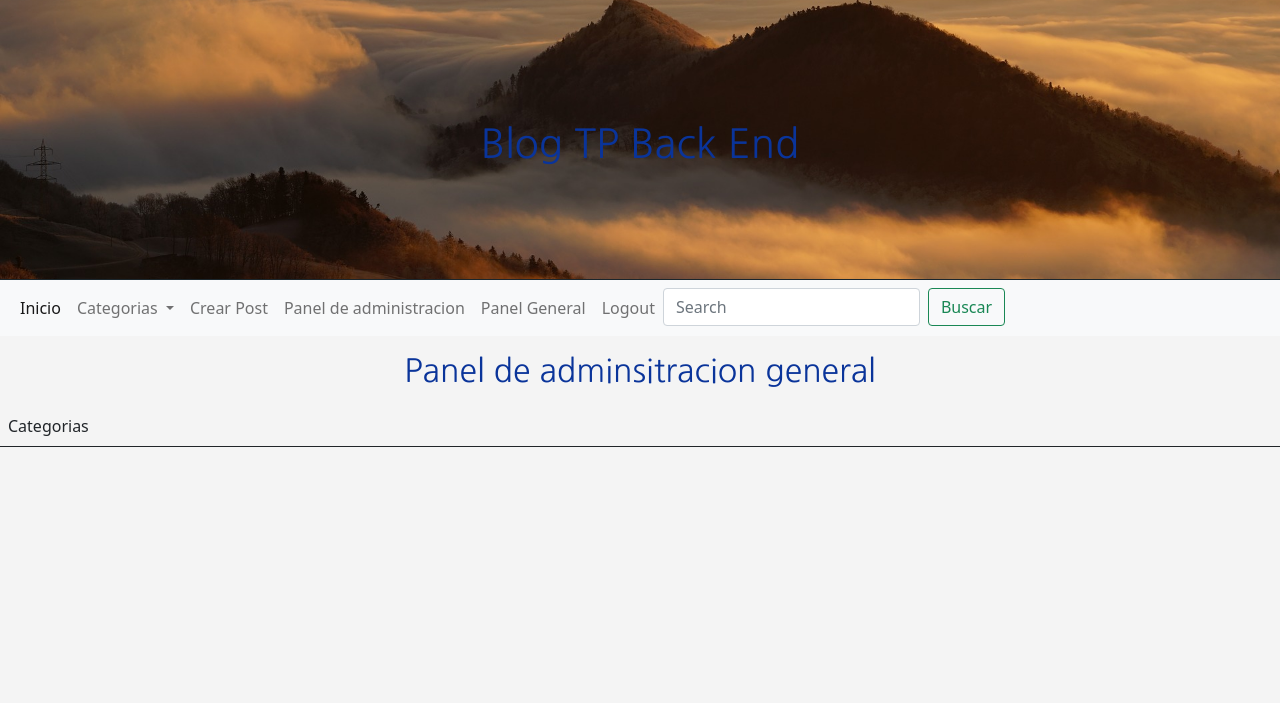
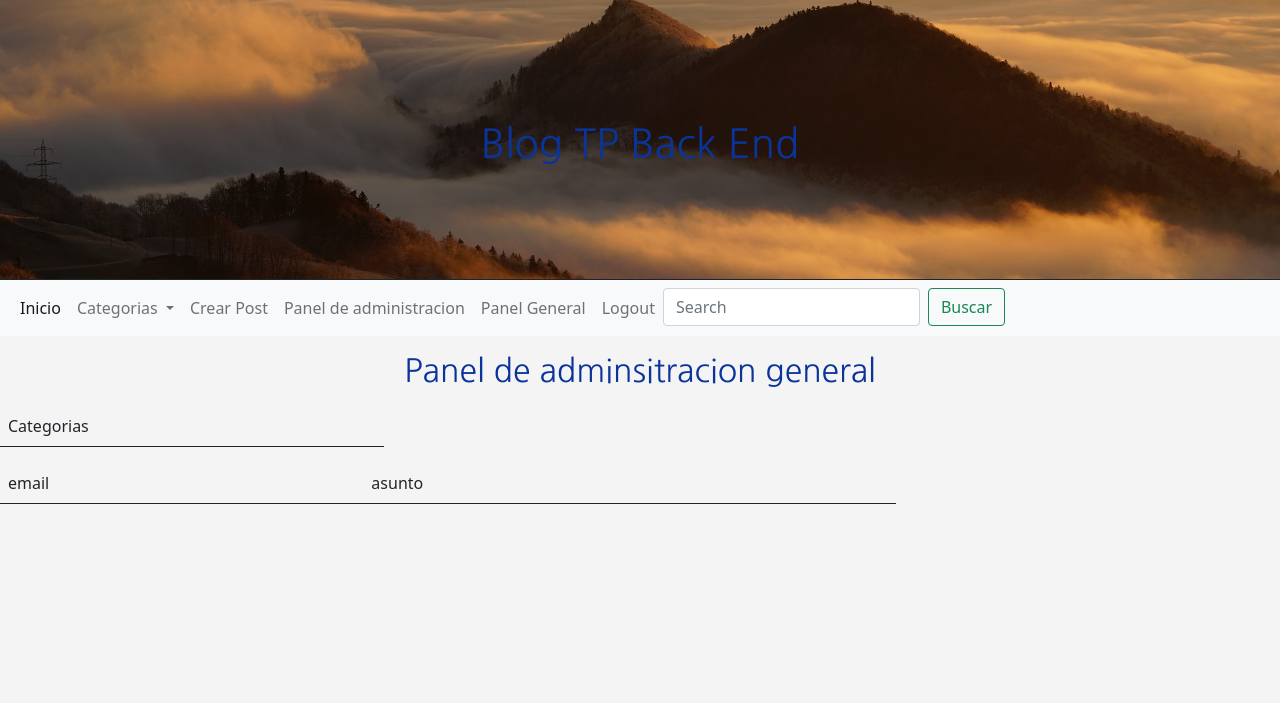
Before and after one commit to juanNH/TPCaC2124, a Flask app: page /panel_administrador in a window 1280 px wide. Shown: the top 703 px of the page. Run offline with Flask 2, Linux system fonts and the light colour scheme; the visitor is signed in with stand-in values (Sample User, id 1); data that the repository does not hold is empty; some libraries are stand-ins or nearby versions.

Commit message:
add base de datos, fixbugs

```diff
--- a/app.py
+++ b/app.py
@@ -42,6 +42,17 @@ class nav:
         conn.commit()
 
         return nav_categorias
+
+class contacto:
+    def mensajes():
+        sql= "SELECT * FROM `contacto`"
+        conn=mysql.connect()
+        cursor=conn.cursor()
+        cursor.execute(sql)
+        mensajes = cursor.fetchall()
+        conn.commit()
+
+        return mensajes
 
 def login_required(test):
     @wraps(test)
@@ -193,8 +204,11 @@ def panel_admin():
 
     if session['loggedin'] == True & session['id_administrador'] == 1 :
         categorias = nav.nav_categorias()
+        mensajes = contacto.mensajes()
+
         return render_template('panel_admin.html',
-                                        categorias=categorias
+                                        categorias = categorias,
+                                        mensajes = mensajes
                                         )
     else:
         return redirect(url_for('index'))
--- a/static/css/styles.css
+++ b/static/css/styles.css
@@ -73,7 +73,12 @@ p{
     width: 50%;
     margin: 0 auto;
 }
-
+.panel-r{
+    width: 30%;
+}
+.panel-l{
+    width: 70%;
+}
 header{
     width: 100%;
     height: 35vh;
--- a/templates/panel_admin.html
+++ b/templates/panel_admin.html
@@ -7,6 +7,7 @@ Panel admin
 
 {% block contenido %}
     <h2 class="titulopag">Panel de adminsitracion general</h2>
+    <div class="panel-r">
         <table class="table">
                 <thead>
                     <tr>
@@ -26,6 +27,28 @@ Panel admin
             {% endfor %}
                 </tbody>
             </table>
+    </div>
+    <div class="panel-l">
+        <table class="table">
+            <thead>
+                <tr>
+                <td scope="col">email</td>
+                <td scope="col">asunto</td>
+                <td scope="col"></td>
+
+                </tr>
+            </thead>
+            <tbody>
+        {% for mensaje in mensajes %}
+        <tr>
+            <td>{{mensaje.1}}</td>
+            <td>{{mensaje.2}}</td>
+            <td><a href="#" class="btn btn-danger">Eliminar</a></td>
+        </tr>
+        {% endfor %}
+            </tbody>
+        </table>
+    </div>
 
 
 
```
Also changed, not shown: bd.sql (+15 -5 lines), uploads/2021-07-25-19-30-42grandblue6.PNG (renamed from uploads/2021-07-25-17-51-36grandblue6.PNG). Lines whose indentation alone changed are shown as unchanged.
